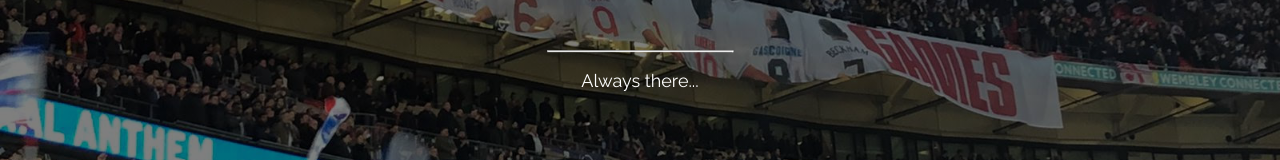
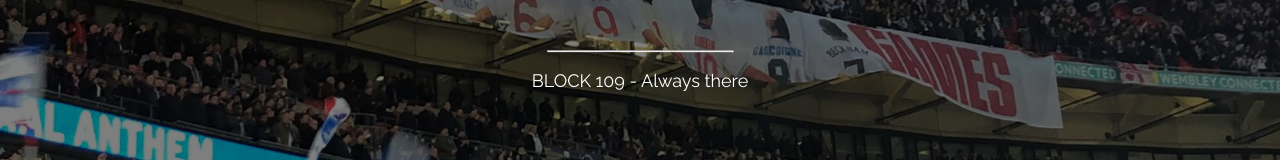
Before and after one commit to sjransom/block109, a plain HTML site: page index.html in a window 1280 px wide. Shown: the part 401-561 px from the top of the page. Drawn offline with Linux system fonts and the light colour scheme.

Commit message:
update tagline

```diff
--- a/index.html
+++ b/index.html
@@ -13,7 +13,7 @@
       <div class="display-middle">
         <h1>COMING SOON</h1>
         <hr />
-        <p>Always there...</p>
+        <p>BLOCK 109 - Always there</p>
       </div>
     </div>
   </body>
```
